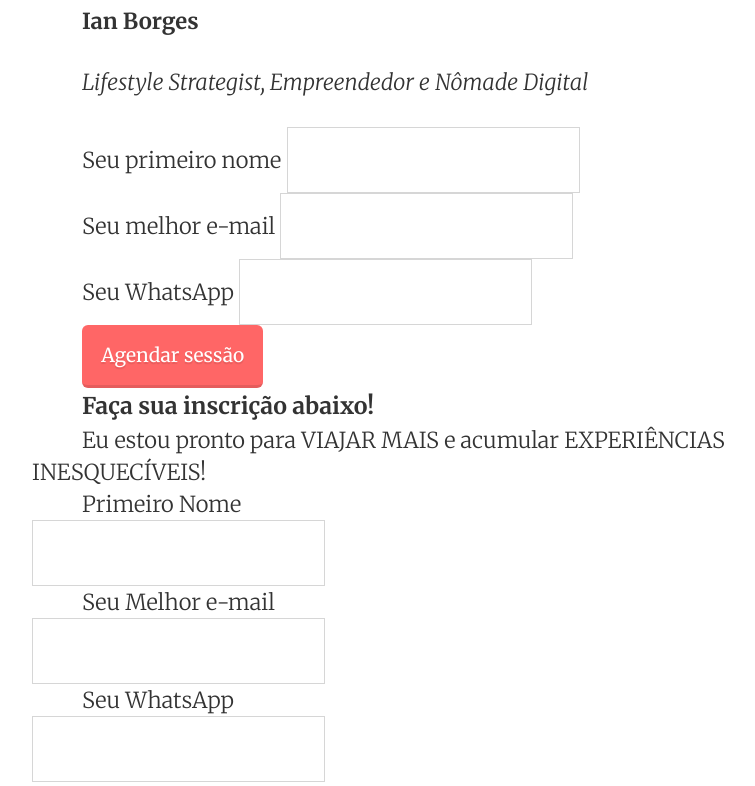
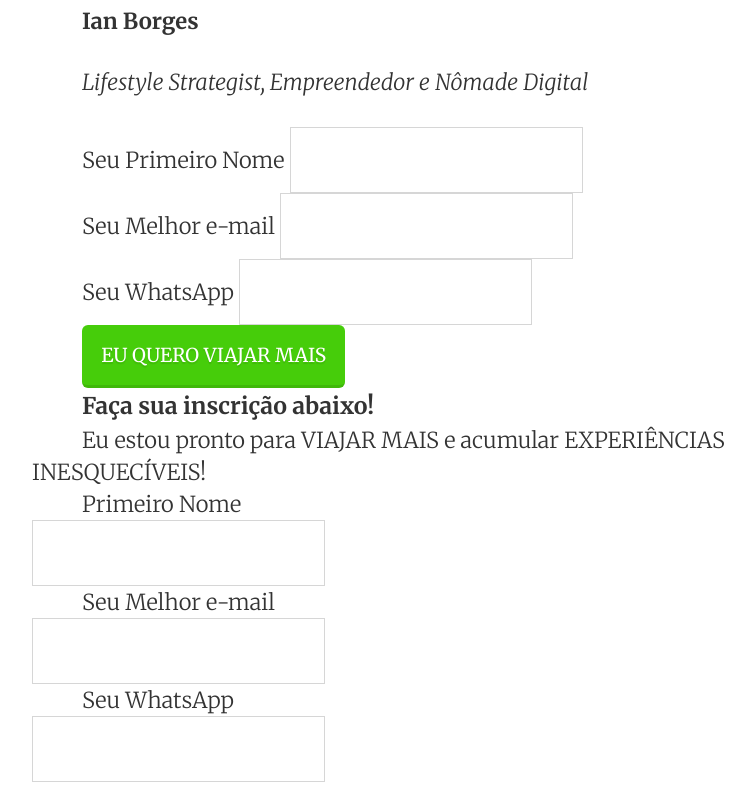
Before and after one commit to ianborges/hackeandosuaviagem, a Jekyll site: the page built from index.html, in a window 1280 px wide and 900 px high, scrolled down 16047 px, cut to the strip 114-900 px from the top of the window. Shown: the whole strip, without its empty margins (177-932 px from the left). Built offline with Jekyll 4.4.1, drawn with Linux system fonts in a browser that asks for light colours; the list of posts is cut into pages by our own code.

Commit message:
Update index.html

```diff
--- a/index.html
+++ b/index.html
@@ -297,11 +297,11 @@ layout: default
 
 
     <div>
-        <label for="fields[nome]" style="margin-bottom: 5px;">Seu primeiro nome</label>
+        <label for="fields[nome]" style="margin-bottom: 5px;">Seu Primeiro Nome</label>
         <input type="text" name="fields[nome]" value="" required="true"/><br />
     </div>
     <div>
-        <label for="fields[email]" style="margin-bottom: 5px;">Seu melhor e-mail</label>
+        <label for="fields[email]" style="margin-bottom: 5px;">Seu Melhor e-mail</label>
         <input type="email" name="fields[email]" value="" required="true"/><br />
     </div>
     <div>
@@ -309,7 +309,7 @@ layout: default
         <input type="text" name="fields[whatsapp]" value="" /><br />
     </div>
   <div>
-<input style="background: #FF6666; color:  #ffffff; font-size: 1.2rem;" type="submit" name="submit" value="Agendar sessão" data-drip-attribute="sign-up-button" />
+<input style="background: #46cd0a; color:  #ffffff; font-size: 1.2rem;" type="submit" name="submit" value="EU QUERO VIAJAR MAIS" data-drip-attribute="sign-up-button" />
   </div>
 </form>
 
```
